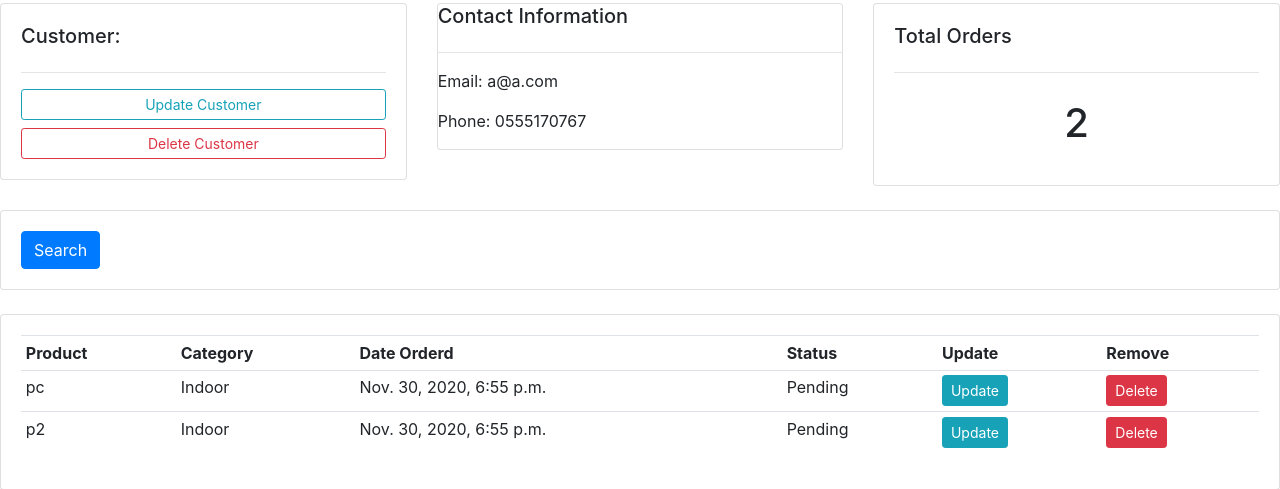
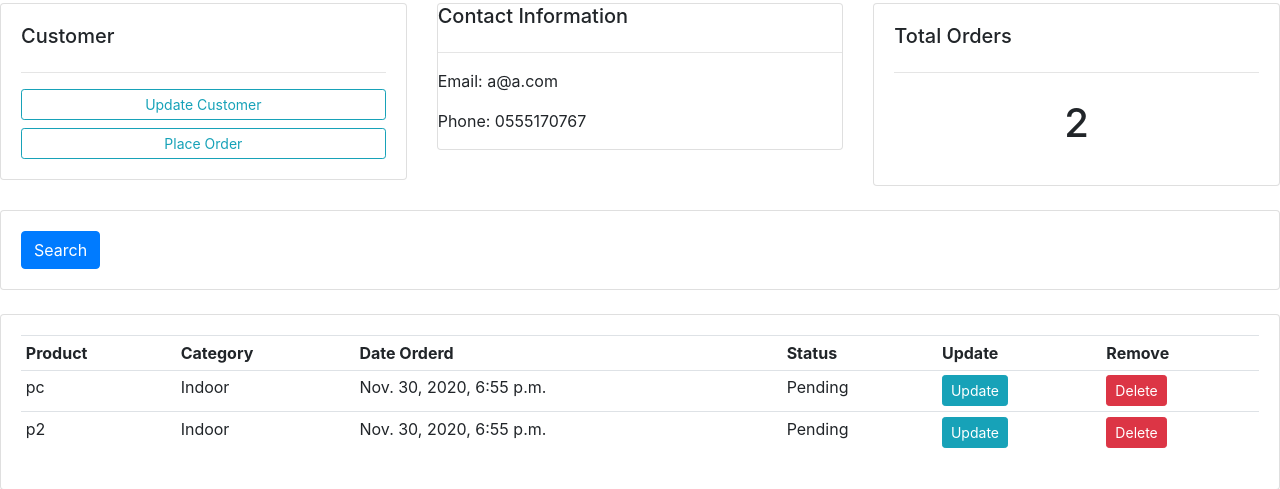
Before and after one commit to aamdo/CustomerManagement, a Django app: page /customer/1/ in a window 1280 px wide. Shown: the part 97-586 px from the top of the page. Run offline with Django 3.2, Linux system fonts and the light colour scheme; data comes from the database, SQL or seed files in the repository; both versions use the stored data as it was after the commit; some libraries are stand-ins or nearby versions.

Commit message:
pt11-5:10

```diff
--- a/accounts/urls.py
+++ b/accounts/urls.py
@@ -5,7 +5,8 @@ urlpatterns = [
     path('', views.home, name='home'),
     path('products/', views.products, name='products'),
     path('customer/<str:pk_test>/', views.customer, name='customer'),
-    path('create_order/',views.createOrder,name='create_order'),
+
+    path('create_order/<str:pk>/',views.createOrder,name='create_order'),
     path('update_order/<str:pk>/',views.updateOrder,name='update_order'),
-   path('delete_order/<str:pk>/',views.deleteOrder,name='delete_order')
+    path('delete_order/<str:pk>/',views.deleteOrder,name='delete_order')
 ]
--- a/accounts/views.py
+++ b/accounts/views.py
@@ -1,5 +1,6 @@
 from django.shortcuts import render,redirect
 from django.http import HttpResponse
+from django.forms import inlineformset_factory
 from .models import *
 from .forms import OrderForm
 
@@ -52,13 +53,17 @@ def customer(request,pk_test):
     return render(request,'accounts/customer.html', context)
 
 
-def createOrder(request):
-    form = OrderForm()
+def createOrder(request,pk):
+    OrderFormSet = inlineformset_factory(Customer,Order)
+
+    customer = Customer.objects.get(id=pk)
+    form = OrderForm(initial={'customer':customer})
+
     if request.method=="POST":
         form=OrderForm(request.POST)
         if form.is_valid():
             form.save()
-            return redirect('/')
+            return redirect('/',pk)
     context = {'form':form}
     return render(request,'accounts/order_form.html',context)
 
--- a/templates/accounts/customer.html
+++ b/templates/accounts/customer.html
@@ -8,10 +8,10 @@
 <div class="row">
 	<div class="col-md">
 		<div class="card card-body">
-			<h5>Customer:</h5>
+			<h5> Customer </h5>
 			<hr>
 			<a class="btn btn-outline-info  btn-sm btn-block" href="">Update Customer</a>
-			<a class="btn btn-outline-danger  btn-sm btn-block" href="">Delete Customer</a>
+			<a class="btn btn-outline-info  btn-sm btn-block" href="{% url 'create_order' customer.id %}">Place Order</a>
 
 		</div>
 	</div>
--- a/templates/accounts/dashboard.html
+++ b/templates/accounts/dashboard.html
@@ -35,7 +35,7 @@
 		<h5>LAST 5 ORDERS</h5>
 		<hr>
 		<div class="card card-body">
-			<a class="btn btn-primary  btn-sm btn-block" href="{% url 'create_order'  %}">Create Order</a>
+
 			<table class="table table-sm">
 				<tr>
 					<th>Product</th>
--- a/templates/accounts/products.html
+++ b/templates/accounts/products.html
@@ -19,7 +19,7 @@
 						{% for p in ps %}
 							<tr>
 								<td>{{p.name}}</td>
-								<td>{{p.categore}}</td>
+								<td>{{p.category}}</td>
 								<td>{{p.price}}</td>
 							</tr>
 						{% endfor %}
```
Also changed, not shown: db.sqlite3.
